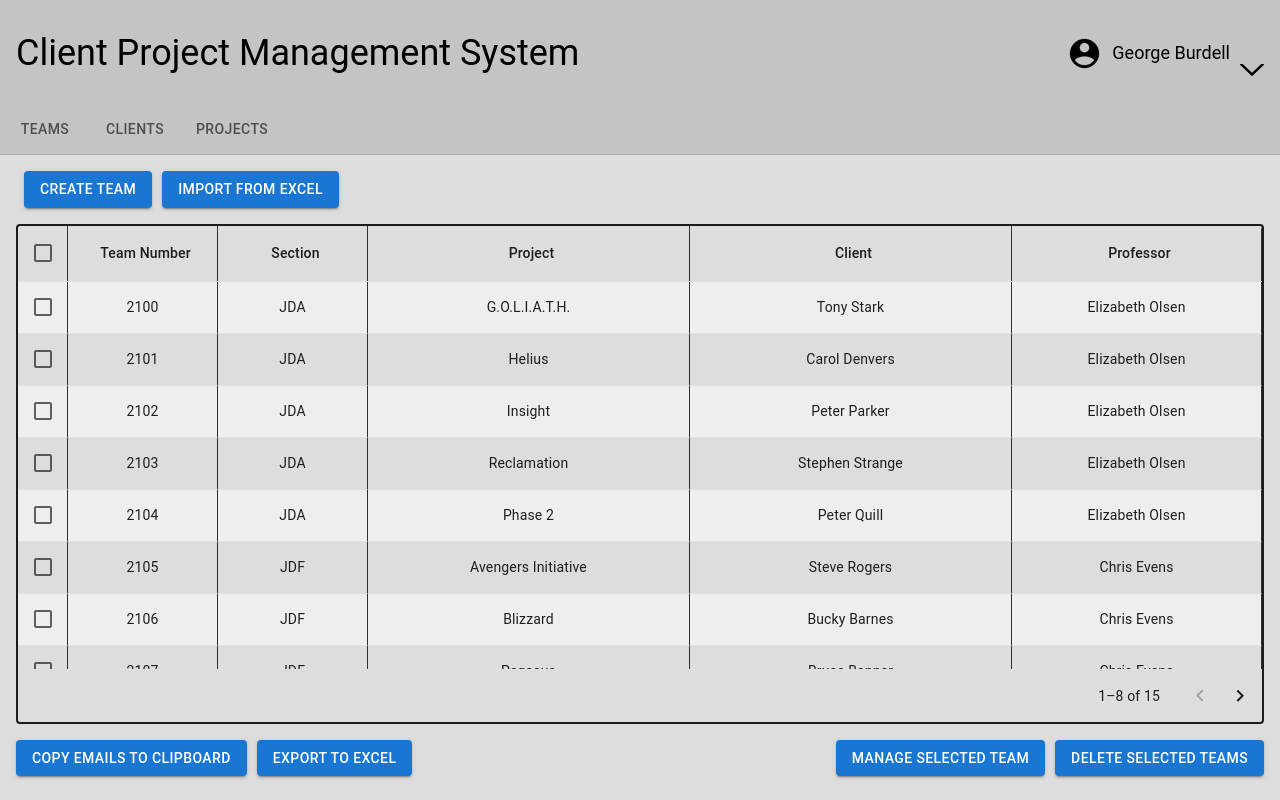
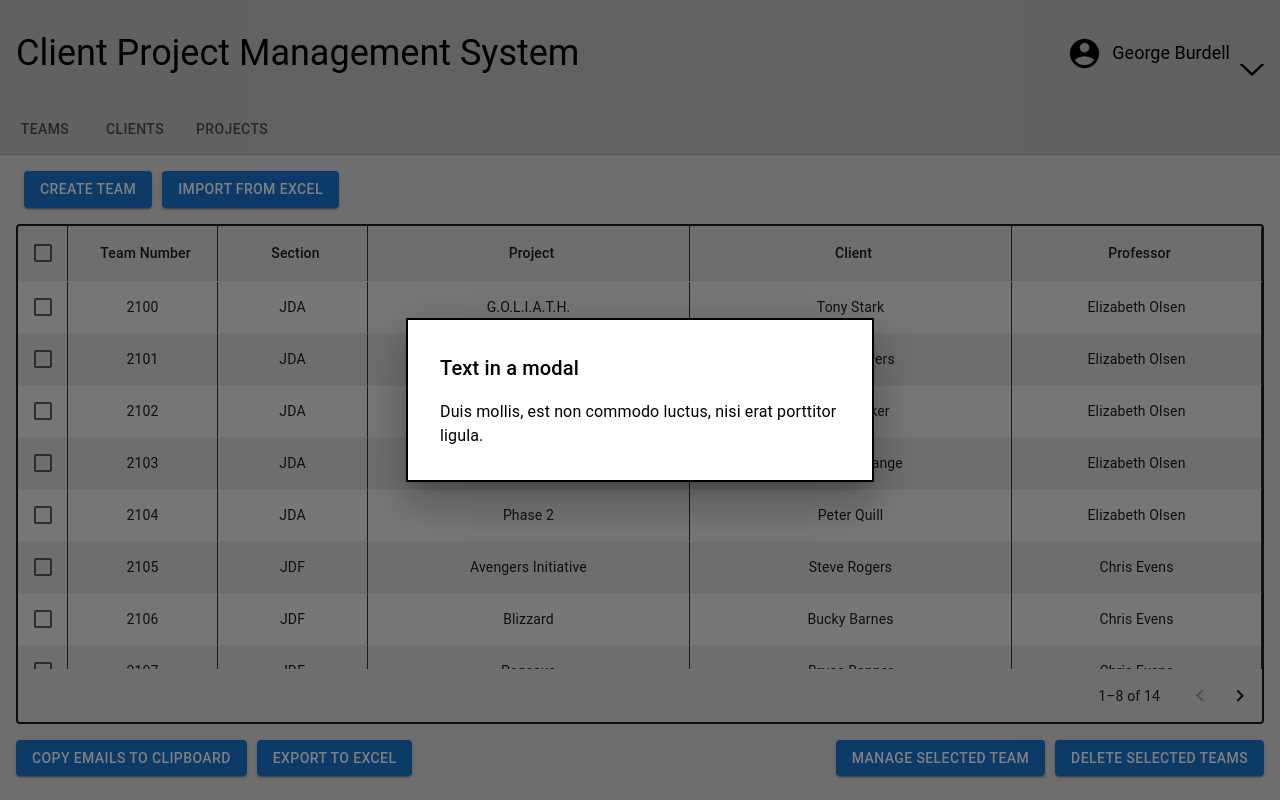
Before and after one commit to dosorno7/GT-CPMS, a React app in the folder react-app/: page /HomePage in a window 1280 px wide. Both pictures are taken after a click on the button "CREATE TEAM". Built offline with nearby package versions, Linux system fonts and the light colour scheme.

Commit message:
Changed DataGrid to TeamGrid for consistent naming convention; changed create team button to open modal

```diff
--- /dev/null
+++ b/react-app/src/components/CreateTeamModal/createTeamModal.tsx
@@ -0,0 +1,47 @@
+import * as React from 'react';
+import Box from '@mui/material/Box';
+import Button from '@mui/material/Button';
+import Typography from '@mui/material/Typography';
+import Modal from '@mui/material/Modal';
+
+const style = {
+    position: 'absolute' as 'absolute',
+    top: '50%',
+    left: '50%',
+    transform: 'translate(-50%, -50%)',
+    width: 400,
+    bgcolor: 'background.paper',
+    border: '2px solid #000',
+    boxShadow: 24,
+    p: 4,
+};
+
+export default function CreateTeamModal() {
+    const [open, setOpen] = React.useState(false);
+    const handleOpen = () => setOpen(true);
+    const handleClose = () => setOpen(false);
+
+    return (
+        <div>
+            <Button variant="contained" onClick={handleOpen}
+            >
+                Create Team
+            </Button>
+            <Modal
+                open={open}
+                onClose={handleClose}
+                aria-labelledby="modal-modal-title"
+                aria-describedby="modal-modal-description"
+            >
+                <Box sx={style}>
+                    <Typography id="modal-modal-title" variant="h6" component="h2">
+                        Text in a modal
+                    </Typography>
+                    <Typography id="modal-modal-description" sx={{ mt: 2 }}>
+                        Duis mollis, est non commodo luctus, nisi erat porttitor ligula.
+                    </Typography>
+                </Box>
+            </Modal>
+        </div>
+    );
+}
--- a/react-app/src/components/DataGrid/index.tsx
+++ b/react-app/src/components/TeamGrid/index.tsx
@@ -3,8 +3,9 @@
 import { DataGrid, GridColDef, GridValueGetterParams, gridClasses, useGridApiRef } from '@mui/x-data-grid';
 import { alpha, styled } from '@mui/material/styles';
 import { grey } from '@mui/material/colors';
+import CreateTeamModal from '../CreateTeamModal/createTeamModal'
 
-import './DataGrid.css';
+import './TeamGrid.css';
 
 
 const ODD_OPACITY = 0.2;
@@ -129,17 +130,14 @@
 
     const [rows, setRows] = React.useState(() => rowsmock);
 
-    const handleAddRow = () => {
-        setRows((prevRows) => [...prevRows, createNewRow(prevRows)]);
-    };
+    //const handleAddRow = () => {
+        //setRows((prevRows) => [...prevRows, createNewRow(prevRows)]);
+    //};
 
     return (
         <div className="main_content">
             <div className="top_buttons">
-                <Button variant="contained" onClick={handleAddRow}
-                >
-                    Create Team
-                </Button>
+                <CreateTeamModal />
 
                 <Button variant="contained" onClick={() => {
                     // TODO: Handle import from excel click here
--- a/react-app/src/containers/HomePage/index.tsx
+++ b/react-app/src/containers/HomePage/index.tsx
@@ -1,7 +1,7 @@
 import { Button, Box, Tabs, Tab } from '@mui/material';
 import React, {Component} from 'react'
 import './HomePage.css'
-import TeamGrid from '../../components/DataGrid'
+import TeamGrid from '../../components/TeamGrid'
 
 class HomePage extends Component {
 
```
Also changed, not shown: react-app/src/components/TeamGrid/TeamGrid.css (renamed from react-app/src/components/DataGrid/DataGrid.css), 1 other file (tests, documents, lock files or other folders).
